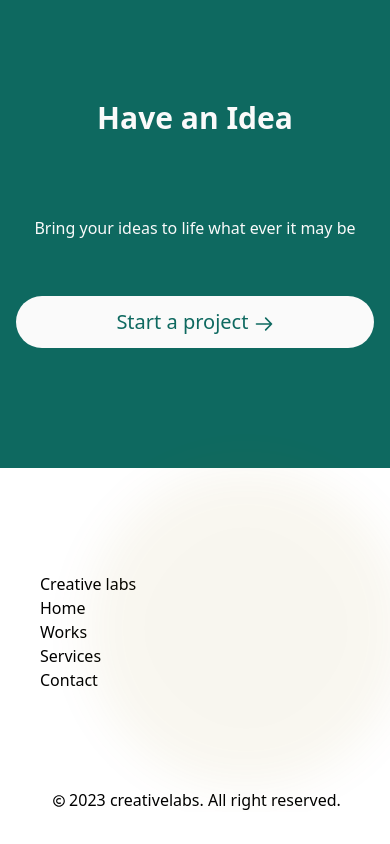
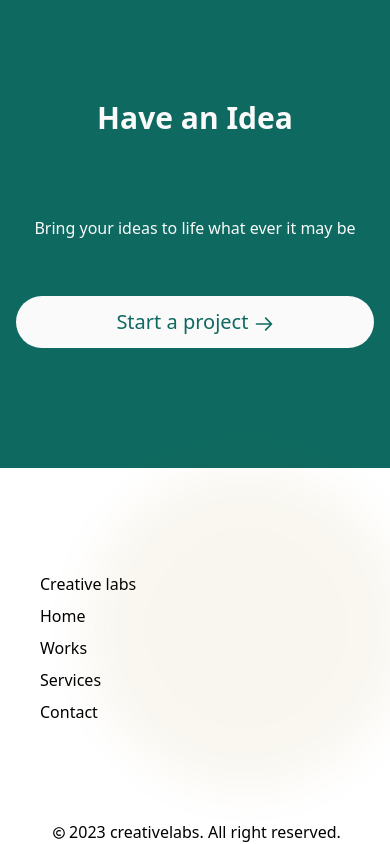
Before and after one commit to Marvel2456/creative-lab-tech, a React (Create React App) app: page / in a window 390 px wide. Shown: the part 5222-6066 px from the top of the page. Before the commit the page ends 6034 px from the top, so only its background shows below. Built offline with nearby package versions, Linux system fonts and the light colour scheme.

Commit message:
Fixed footer for mobile view

```diff
--- a/src/components/Footer.js
+++ b/src/components/Footer.js
@@ -5,16 +5,16 @@ const Footer = () => {
   return (
     <div className='container w-full h-full pt-16'>
         <section className='px-10 md:px-[160px] bg-white'>
-            <div className='md:flex grid-cols-2 '>
+            <div className='md:flex grid-cols-2 space-y-2 md:space-y-0'>
               <div className='grid md:flex pr-20 md:pr-16'>
                 <h3>Creative labs</h3>
               </div>
 
               <ul className='grid md:flex md:space-x-12 md:pl-[56%]'>
                 <li>Home</li>
-                <li>Works</li>
-                <li>Services</li>
-                <li>Contact</li>
+                <li className='pt-2 md:pt-0'>Works</li>
+                <li className='pt-2 md:pt-0'>Services</li>
+                <li className='pt-2 md:pt-0'>Contact</li>
               </ul>
 
             </div>
```
